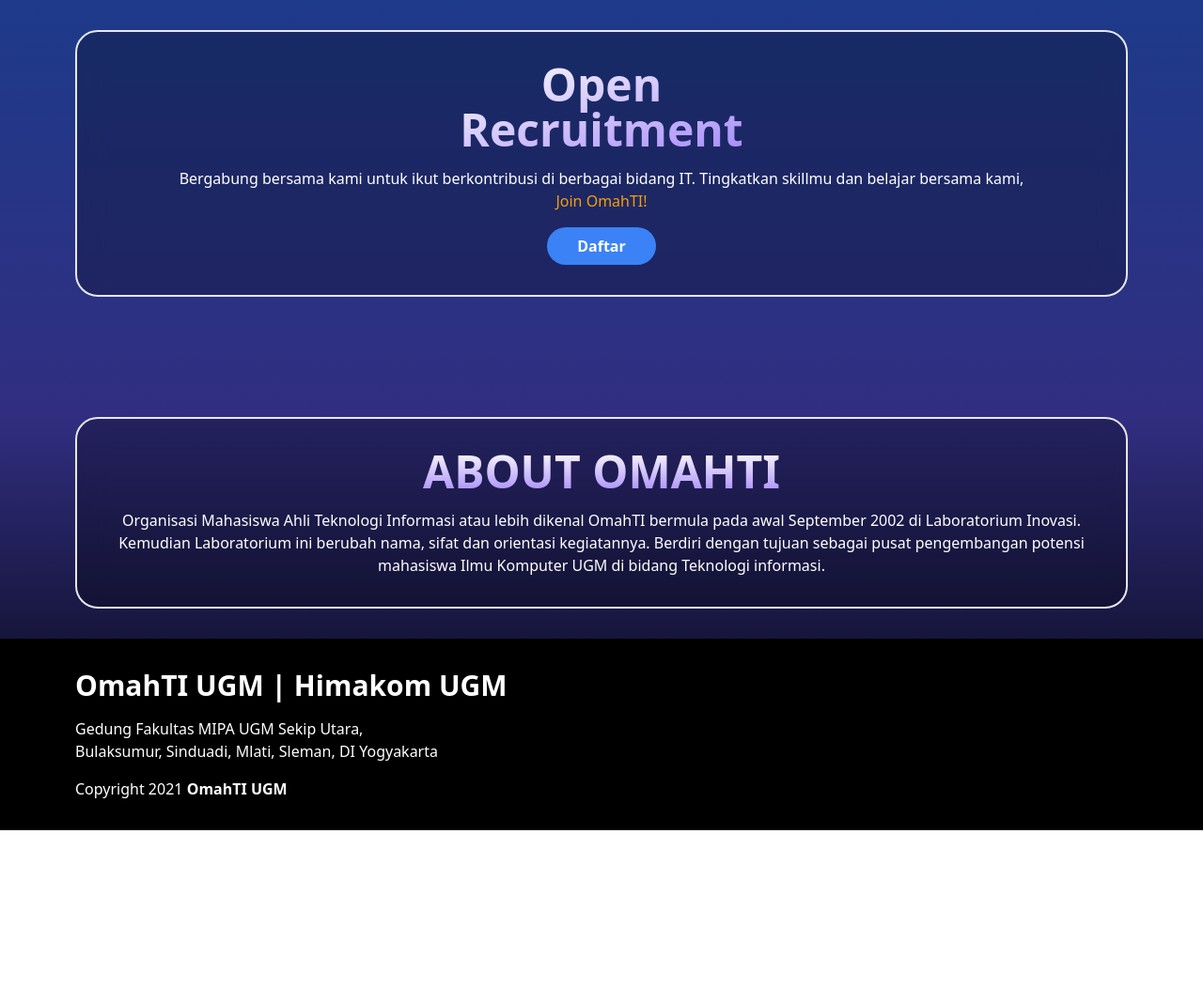
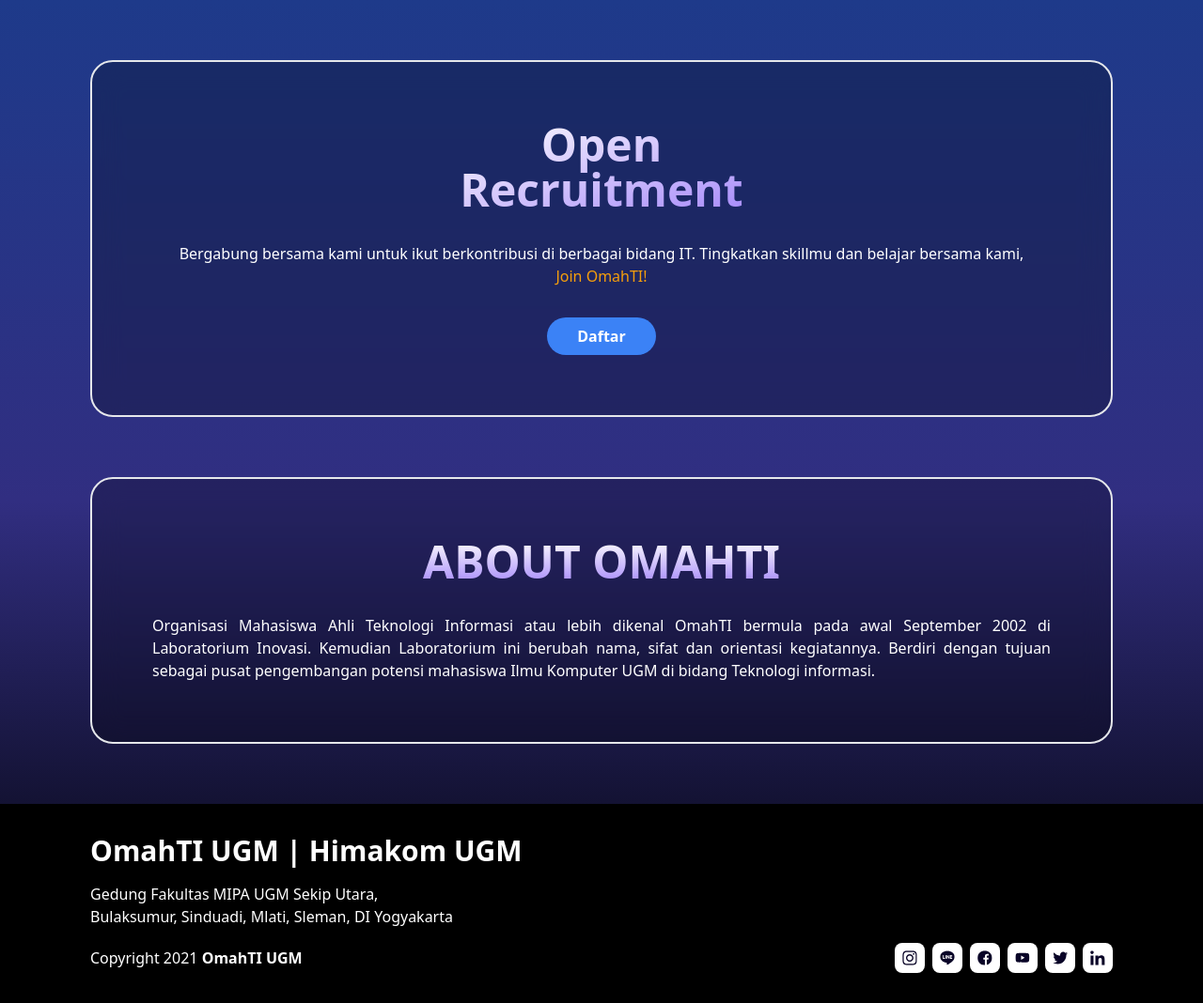
Before and after one commit to scantarbian/OpRecOTI2021, a Gatsby site: page / in a window 1280 px wide. Shown: the whole page at 94% size. Before the commit the page ends 884 px from the top, so only its background shows below. Built offline with nearby package versions, Linux system fonts and the light colour scheme; Gatsby itself is replaced by a stand-in of ours.

Commit message:
footer done

```diff
--- a/gatsby-config.js
+++ b/gatsby-config.js
@@ -3,5 +3,15 @@
     siteUrl: "https://www.yourdomain.tld",
     title: "Open Recruitment OmahTI 2021",
   },
-  plugins: ["gatsby-plugin-postcss"],
+  plugins: [
+    "gatsby-plugin-postcss",
+    {
+      resolve: "gatsby-plugin-react-svg",
+      options: {
+        rule: {
+          include: /assets/,
+        },
+      }
+    }
+  ],
 };
--- a/package.json
+++ b/package.json
@@ -16,6 +16,7 @@
   },
   "dependencies": {
     "gatsby": "^3.11.1",
+    "gatsby-plugin-react-svg": "^3.0.1",
     "react": "^17.0.1",
     "react-dom": "^17.0.1",
     "tailwindcss-border-gradients": "^2.0.3"
--- a/src/components/Cards.js
+++ b/src/components/Cards.js
@@ -2,7 +2,7 @@
 
 const Core = ({ children }) => {
   return (
-    <div className="flex flex-col space-y-4 text-center items-center p-8 rounded-3xl
+    <div className="flex flex-col space-y-8 text-center items-center p-16 rounded-3xl
       border-2
       backdrop-filter backdrop-blur-lg bg-opacity-25 bg-black">
       {children}
@@ -31,7 +31,7 @@
     <Core>
       <h1 className="font-bold text-5xl leading-none
       text-transparent bg-clip-text bg-gradient-to-b from-white to-purple-400">ABOUT OMAHTI</h1>
-      <p className="font-medium">
+      <p className="font-medium text-justify ">
         Organisasi Mahasiswa Ahli Teknologi Informasi atau lebih dikenal OmahTI bermula pada awal September 2002 di Laboratorium Inovasi.
         Kemudian Laboratorium ini berubah nama, sifat dan orientasi kegiatannya.
         Berdiri dengan tujuan sebagai pusat pengembangan potensi mahasiswa Ilmu Komputer UGM di bidang Teknologi informasi.
--- a/src/components/Footer.js
+++ b/src/components/Footer.js
@@ -1,19 +1,60 @@
 import * as React from "react"
+
+import Facebook from "../assets/svg/soc-med/facebook.svg"
+import Instagram from "../assets/svg/soc-med/instagram.svg"
+import LINE from "../assets/svg/soc-med/line.svg"
+import LinkedIn from "../assets/svg/soc-med/linkedin.svg"
+import Twitter from "../assets/svg/soc-med/twitter.svg"
+import YouTube from "../assets/svg/soc-med/youtube.svg"
+
+const socialMedias = [
+  {
+    icon: <Instagram className="h-4" />,
+    target: "https://instagram.com/omahti_ugm"
+  },
+  {
+    icon: <LINE className="h-4" />,
+    target: "https://page.line.me/fpf3818n"
+  },
+  {
+    icon: <Facebook className="h-4" />,
+    target: "https://facebook.com/omahti.ugm"
+  },
+  {
+    icon: <YouTube className="h-4" />,
+    target: "https://www.youtube.com/channel/UCsUepzJsS0WPlhuIDk64vXw"
+  },
+  {
+    icon: <Twitter className="h-4" />,
+    target: "https://twitter.com/omahti_ugm"
+  },
+  {
+    icon: <LinkedIn className="h-4" />,
+    target: "https://www.linkedin.com/company/omahti/"
+  }
+]
+
+const Button = ({ children, target }) => {
+  return (
+    <a href={target || "/"} className="bg-white rounded-lg p-2">
+      {children}
+    </a>
+  )
+}
 
 const Footer = () => {
   return (
-    <footer className="bg-black py-8 px-20 text-white flex flex-col space-y-4">
+    <footer className="bg-black py-8 px-24 text-white flex flex-col space-y-4">
       <span className="text-3xl font-bold">OmahTI UGM | Himakom UGM</span>
       <span>Gedung Fakultas MIPA UGM Sekip Utara, <br />Bulaksumur, Sinduadi, Mlati, Sleman, DI Yogyakarta</span>
-      <div className="flex justify-between">
+      <div className="flex justify-between items-center">
         <span>Copyright 2021 <b>OmahTI UGM</b></span>
         <div className="flex space-x-2">
-          <a href="https://www.instagram.com/omahtiugm/" target="_blank" rel="noopener noreferrer">
-
-          </a>
-          <a href="https://www.facebook.com/omahtiugm/" target="_blank" rel="noopener noreferrer">
-
-          </a>
+          {socialMedias.map(({ icon, target }) => (
+            <Button key={target} target={target}>
+              {icon}
+            </Button>
+          ))}
         </div>
       </div>
     </footer>
--- a/src/pages/index.js
+++ b/src/pages/index.js
@@ -6,7 +6,7 @@
   return (
     <div className="text-white">
       <title>Open Recruitment OmahTI 2021</title>
-      <main className="flex flex-col py-8 px-20 space-y-32">
+      <main className="flex flex-col py-16 px-24 space-y-16">
         <Welcome />
         <About />
       </main>
```
Also changed, not shown: src/assets/svg/soc-med/facebook.svg (added), src/assets/svg/soc-med/instagram.svg (added), src/assets/svg/soc-med/line.svg (added), src/assets/svg/soc-med/linkedin.svg (added), src/assets/svg/soc-med/twitter.svg (added), src/assets/svg/soc-med/youtube.svg (added), src/images/icon.png (deleted), 1 other file.
